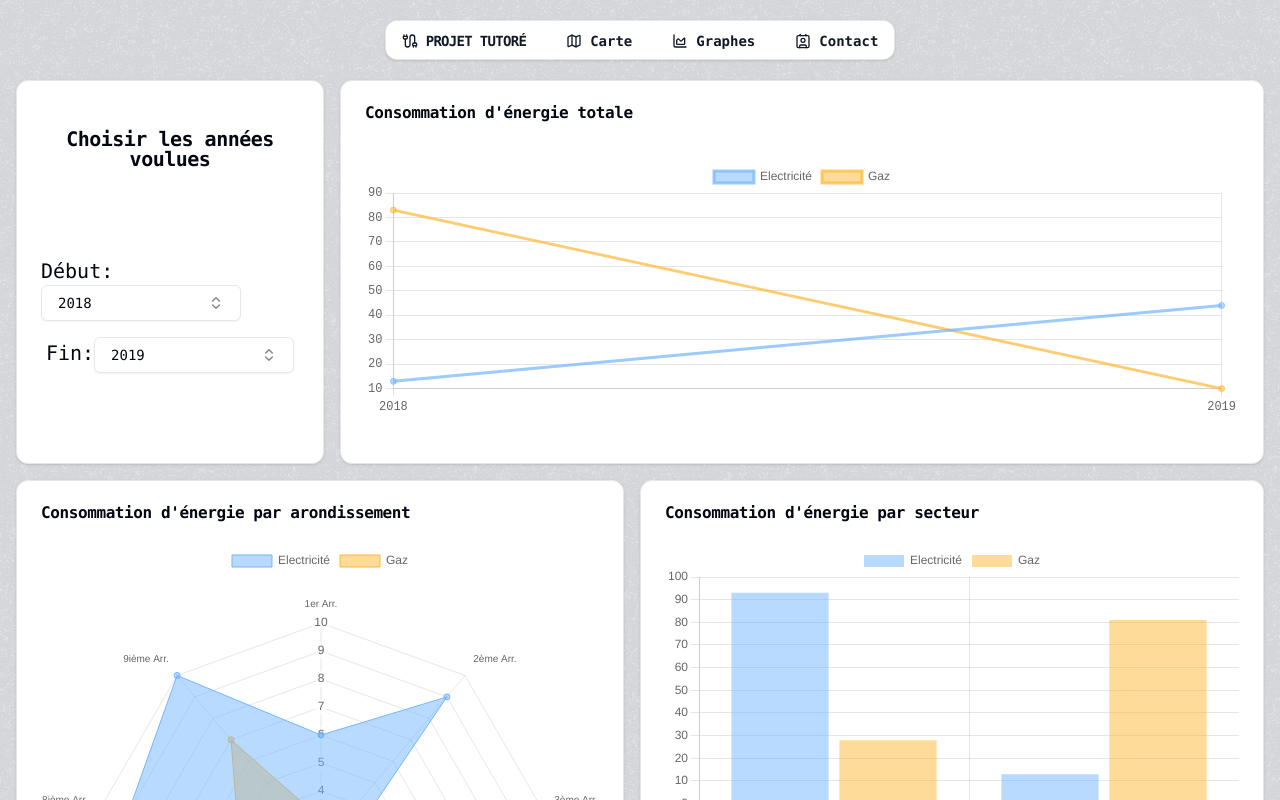
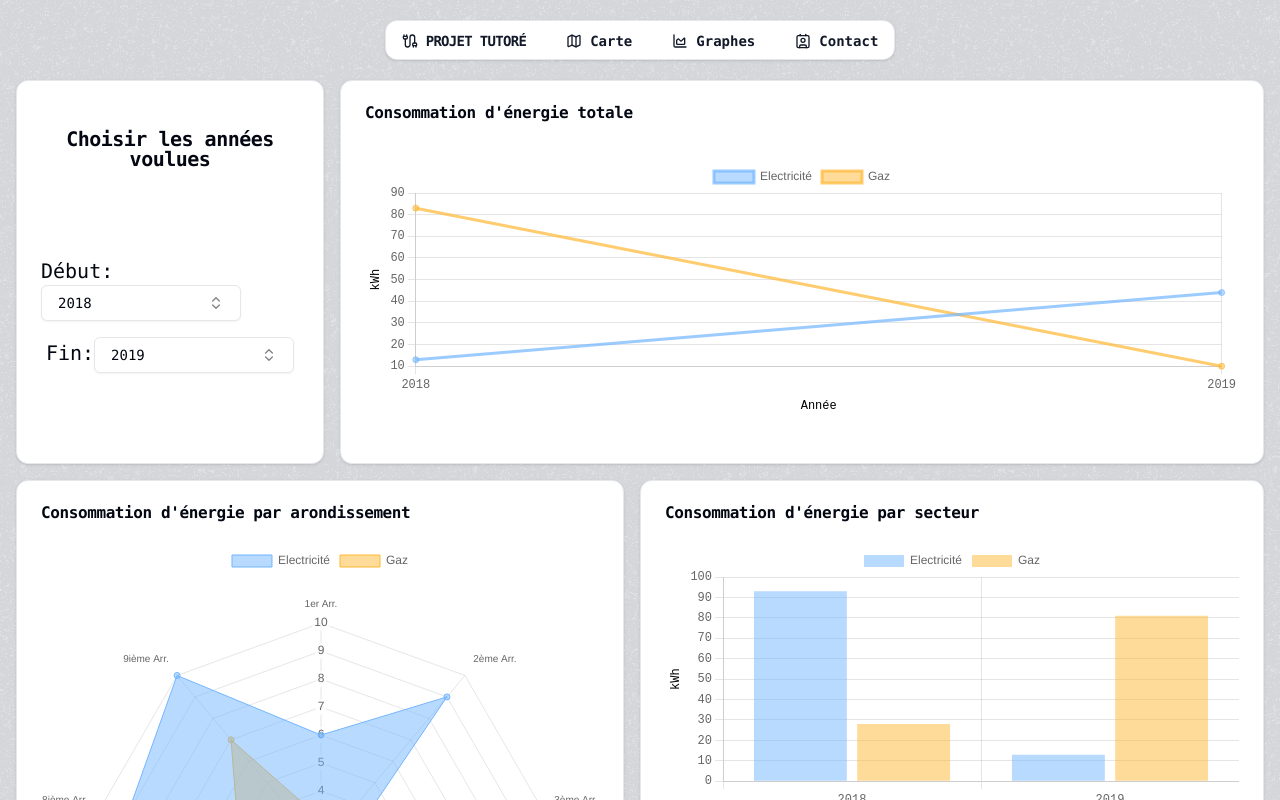
Before and after one commit to Nathmaxx/projet-tutore, a Next.js app: page /graphes in a window 1280 px wide. Shown: the top 800 px of the page. Built offline with nearby package versions, Linux system fonts and the light colour scheme.

Commit message:
adding of axe names

```diff
--- a/src/components/BarCharter.tsx
+++ b/src/components/BarCharter.tsx
@@ -21,10 +21,46 @@ ChartJS.register(
 
 export const options = {
     responsive: true,
+    onResize: (700),
     plugins: {
         legend: {
             position: 'top' as const,
         },
+    },
+
+    scales: {
+        x: {
+            title: {
+                display: true,
+                align: 'center',
+                text: 'Année',
+                color: 'black',
+                font: {
+                    family: 'monospace'
+                },
+            },
+            ticks: {
+                font: {
+                    family: 'monospace'
+                }
+            }
+        },
+        y: {
+            title: {
+                display: true,
+                align: 'center',
+                text: 'kWh',
+                color: 'black',
+                font: {
+                    family: 'monospace'
+                },
+            },
+            ticks: {
+                font: {
+                    family: 'monospace'
+                }
+            }
+        }
     },
 };
 
--- a/src/components/DoughnutCharter.tsx
+++ b/src/components/DoughnutCharter.tsx
@@ -28,7 +28,7 @@ export function DoughnutCharter({startYear, endYear }) {
         labels,
         datasets: [
             {
-                label: 'Quantité',
+                label: 'kWh',
                 data: [12, 19, 3],
                 backgroundColor: [
                     'rgba(255, 99, 132, 0.2)',
--- a/src/components/LineCharter.tsx
+++ b/src/components/LineCharter.tsx
@@ -35,8 +35,18 @@ export const options = {
             family: 'monospace'
         }
     },
+
     scales: {
         x: {
+            title: {
+                display: true,
+                align: 'center',
+                text: 'Année',
+                color: 'black',
+                font: {
+                    family: 'monospace'
+                },
+            },
             ticks: {
                 font: {
                     family: 'monospace'
@@ -44,6 +54,15 @@ export const options = {
             }
         },
         y: {
+            title: {
+                display: true,
+                align: 'center',
+                text: 'kWh',
+                color: 'black',
+                font: {
+                    family: 'monospace'
+                },
+            },
             ticks: {
                 font: {
                     family: 'monospace'
```
